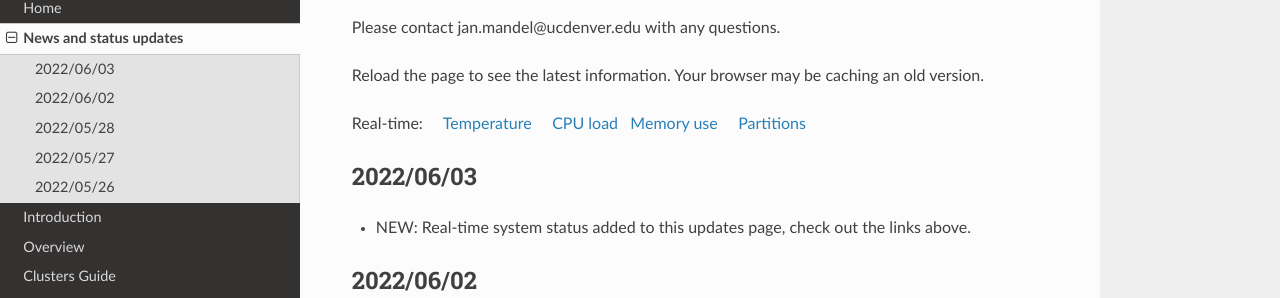
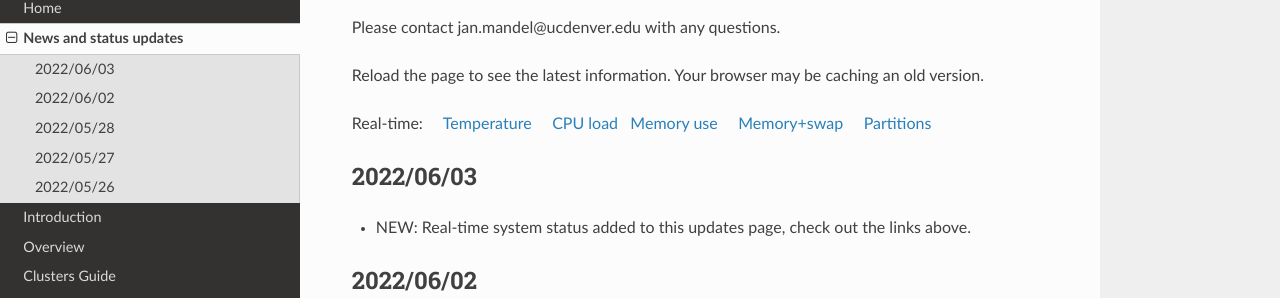
Before and after one commit to ccmucdenver/ccm-docs, an MkDocs documentation site: the page built from docs/updates.md, in a window 1280 px wide and 1265 px high. Shown: the part 144-442 px from the top of the window. Built offline with MkDocs 1.6.1, drawn with Linux system fonts in a browser that asks for light colours; nearby versions of some CDN libraries.

Commit message:
adding mem+swp separately

```diff
--- a/docs/updates.md
+++ b/docs/updates.md
@@ -4,7 +4,7 @@ Please contact jan.mandel@ucdenver.edu with any questions.
 
 Reload the page to see the latest information. Your browser may be caching an old version.
 
-Real-time:  &nbsp;  &nbsp; [Temperature](https://demo.openwfm.org/web/alderaan/temp.txt) &nbsp; &nbsp; [CPU load](https://demo.openwfm.org/web/alderaan/cpu.txt) &nbsp; [Memory use](https://demo.openwfm.org/web/alderaan/mem.txt) &nbsp; &nbsp; [Partitions](https://demo.openwfm.org/web/alderaan/sinfo.txt)
+Real-time:  &nbsp;  &nbsp; [Temperature](https://demo.openwfm.org/web/alderaan/temp.txt) &nbsp; &nbsp; [CPU load](https://demo.openwfm.org/web/alderaan/cpu.txt) &nbsp; [Memory use](https://demo.openwfm.org/web/alderaan/mem.txt) &nbsp; &nbsp; [Memory+swap](https://demo.openwfm.org/web/alderaan/swp.txt) &nbsp; &nbsp; [Partitions](https://demo.openwfm.org/web/alderaan/sinfo.txt)
 
 ## 2022/06/03
 
```
